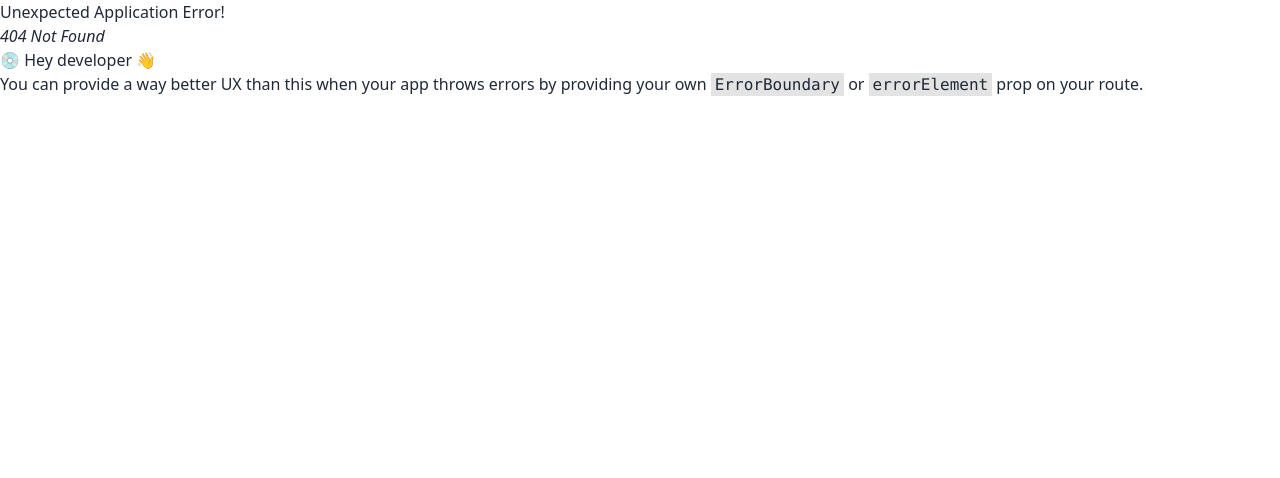
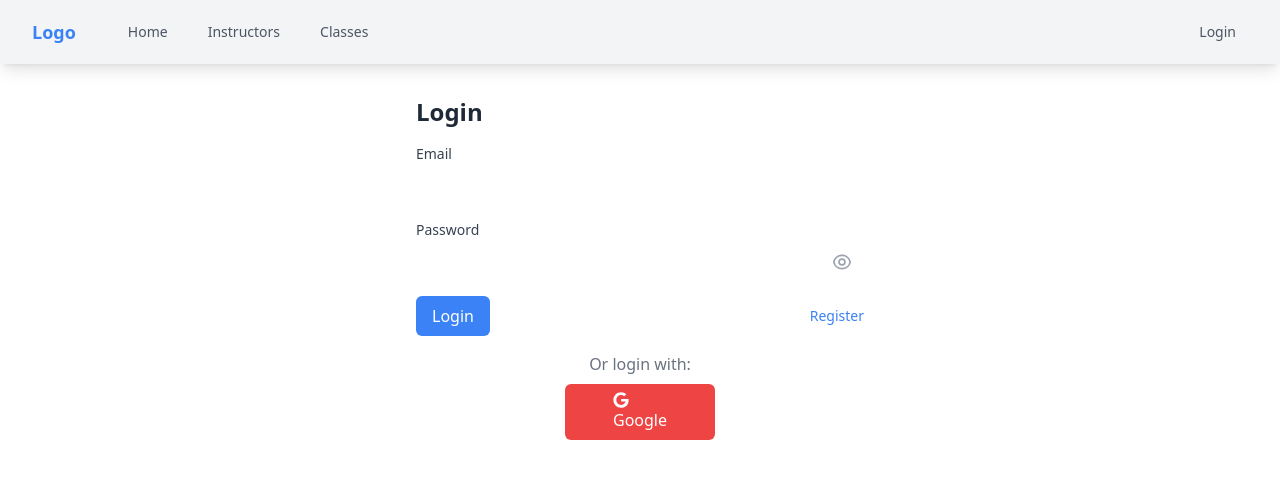
Before and after one commit to jakariamasum/MelodyVerse-Client, a React (Vite) app: page /login in a window 1280 px wide. Before the commit this address had no page. Shown: the top 478 px of the page. Built offline with nearby package versions, Linux system fonts and the light colour scheme.

Commit message:
login page added

```diff
--- a/index.html
+++ b/index.html
@@ -1,5 +1,5 @@
 <!DOCTYPE html>
-<html lang="en">
+<html lang="en" data-theme="light">
   <head>
     <meta charset="UTF-8" />
     <link rel="icon" type="image/svg+xml" href="/vite.svg" />
--- a/package.json
+++ b/package.json
@@ -18,6 +18,8 @@
     "match-sorter": "^6.3.1",
     "react": "^18.2.0",
     "react-dom": "^18.2.0",
+    "react-hook-form": "^7.44.3",
+    "react-icons": "^4.9.0",
     "react-router-dom": "^6.12.0",
     "sort-by": "^1.2.0"
   },
--- a/src/LayOut/Main.jsx
+++ b/src/LayOut/Main.jsx
@@ -5,12 +5,6 @@ const Main = () => {
     return (
         <div>
             <Navigation />
-            <button className="btn btn-active">Default</button>
-            <button className="btn btn-active btn-neutral">Neutral</button>
-            <button className="btn btn-active btn-primary">Primary</button>
-            <button className="btn btn-active btn-secondary">Secondary</button>
-            <button className="btn btn-active btn-accent">Accent</button>
-            <button className="btn btn-active btn-ghost">Ghost</button>
             <Outlet />
         </div>
     );
--- a/src/Pages/Login/Login.jsx
+++ b/src/Pages/Login/Login.jsx
@@ -0,0 +1,80 @@
+import { Link } from 'react-router-dom';
+import { RiEyeLine, RiEyeOffLine } from 'react-icons/ri';
+import { FaGoogle } from 'react-icons/fa';
+import { useForm } from 'react-hook-form';
+import { useState } from 'react';
+
+const Login = () => {
+  const { register, handleSubmit, formState: { errors } } = useForm();
+
+  const onSubmit = (data) => {
+    console.log(data);
+    // Perform login logic here
+  };
+
+  const [passwordVisible, setPasswordVisible] = useState(false);
+
+  const togglePasswordVisibility = () => {
+    setPasswordVisible(!passwordVisible);
+  };
+
+  return (
+    <div className="max-w-md mx-auto mt-8">
+      <h2 className="text-2xl font-bold mb-4">Login</h2>
+      <form onSubmit={handleSubmit(onSubmit)}>
+        <div className="mb-4">
+          <label htmlFor="email" className="block text-gray-700 text-sm font-medium mb-1">Email</label>
+          <input
+            type="email"
+            id="email"
+            {...register('email', { required: 'Email is required', pattern: { value: /^\S+@\S+$/i, message: 'Invalid email' } })}
+            className={`border-gray-300 focus:border-blue-500 focus:ring-blue-500 block w-full rounded-md py-2 px-4 sm:text-sm ${errors.email ? 'border-red-500' : 'border-gray-300'}`}
+          />
+          {errors.email && <p className="text-red-500 text-sm mt-1">{errors.email.message}</p>}
+        </div>
+        <div className="mb-4">
+          <label htmlFor="password" className="block text-gray-700 text-sm font-medium mb-1">Password</label>
+          <div className="relative">
+            <input
+              type={passwordVisible ? 'text' : 'password'}
+              id="password"
+              {...register('password', { required: 'Password is required', minLength: { value: 6, message: 'Password must be at least 6 characters' } })}
+              className={`border-gray-300 focus:border-blue-500 focus:ring-blue-500 block w-full rounded-md py-2 px-4 sm:text-sm ${errors.password ? 'border-red-500' : 'border-gray-300'}`}
+            />
+            <div className="absolute inset-y-0 right-0 pr-3 flex items-center">
+              {passwordVisible ? (
+                <RiEyeOffLine
+                  className="h-5 w-5 text-gray-400 cursor-pointer"
+                  onClick={togglePasswordVisibility}
+                />
+              ) : (
+                <RiEyeLine
+                  className="h-5 w-5 text-gray-400 cursor-pointer"
+                  onClick={togglePasswordVisibility}
+                />
+              )}
+            </div>
+          </div>
+          {errors.password && <p className="text-red-500 text-sm mt-1">{errors.password.message}</p>}
+        </div>
+        <div className="flex items-center justify-between mb-4">
+            <input type="submit" value="Login" className="cursor-pointer bg-blue-500 text-white py-2 px-4 rounded-md "/>
+          <Link to="/registration" className="text-blue-500 hover:underline text-sm">Register</Link>
+        </div>
+      </form>
+        <p className="text-center text-gray-500">Or login with:</p>
+        <div className='text-center'>
+
+          <button
+            type="button"
+            className="bg-red-500  text-white py-2 px-12 mt-2 rounded-md hover:bg-orange-600 focus:outline-none focus:ring-2 focus:ring-red-500 focus:ring-offset-2"
+          >
+            <FaGoogle className="mr-2" /> <p>Google</p>
+          </button>
+
+        </div>
+    </div>
+  );
+};
+
+export default Login;
--- a/src/Routes/Route.jsx
+++ b/src/Routes/Route.jsx
@@ -3,6 +3,7 @@ import {
   } from "react-router-dom";
 import Main from "../LayOut/Main";
 import { Home } from "@mui/icons-material";
+import Login from "../Pages/Login/Login";
 
   export const router = createBrowserRouter([
     {
@@ -12,6 +13,10 @@ import { Home } from "@mui/icons-material";
         {
             path: '/',
             element: <Home/>
+        },
+        {
+          path: '/login',
+          element: <Login/>
         }
       ]
     },
```
Also changed, not shown: 1 other file (tests, documents, lock files or other folders).
